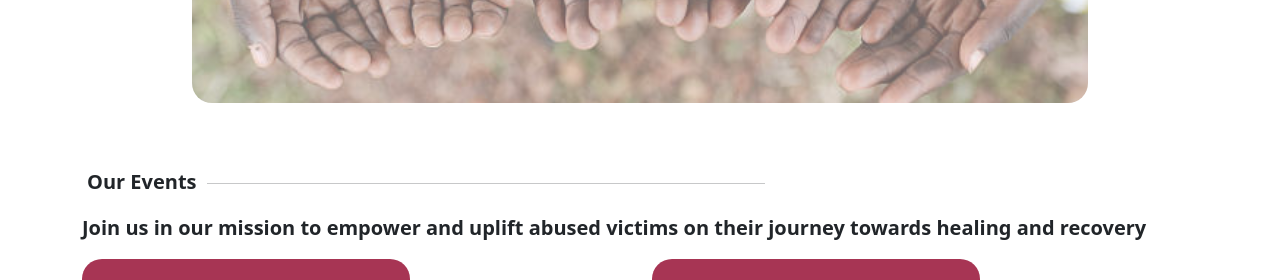
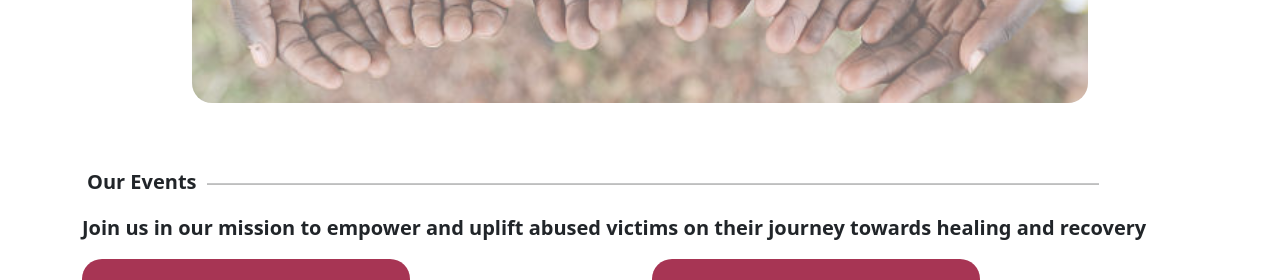
Before and after one commit to DIANAAJAMBO/SafeHaven, a React (Vite) app: page / in a window 1280 px wide. Shown: the part 3006-3286 px from the top of the page. Built offline with nearby package versions, Linux system fonts and the light colour scheme.

Commit message:
Add home page fixes

```diff
--- a/src/components/Ourevents.jsx
+++ b/src/components/Ourevents.jsx
@@ -9,7 +9,7 @@ const Ourevents = () => {
                     <Row className="">
                         <div style={{ display: 'flex' }}>
                             <p style={{ marginLeft: '5px', fontSize:'20px' }}><b>Our Events</b></p>
-                            <hr style={{ width: '50%', marginLeft: '10px' }} />
+                            <hr style={{ width: '80%', marginLeft: '10px', height: '1.5px', backgroundColor: 'black'  }} />
                         </div>
                         <p style={{ fontSize:'20px' }}><b>Join us in our mission to empower and uplift abused victims on their journey towards healing and recovery</b></p>
                     </Row>
```
